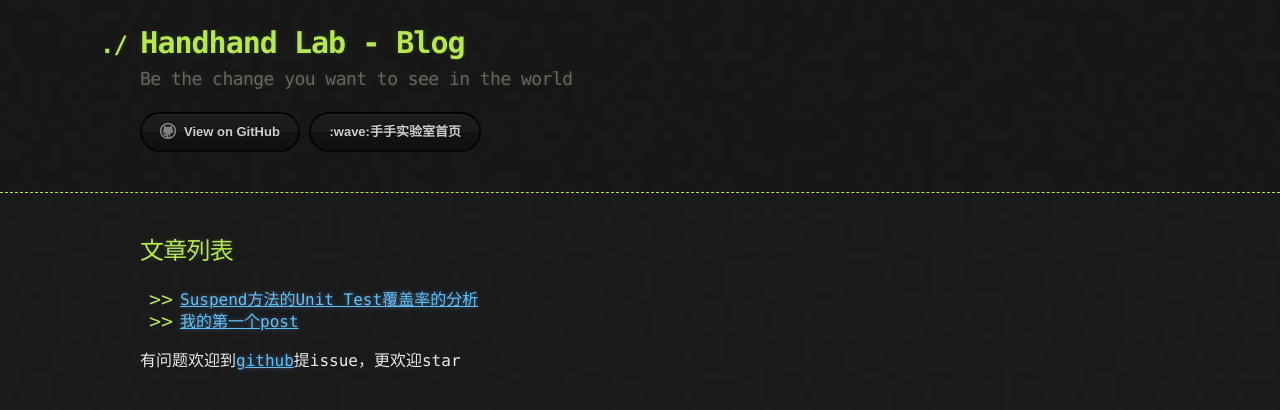
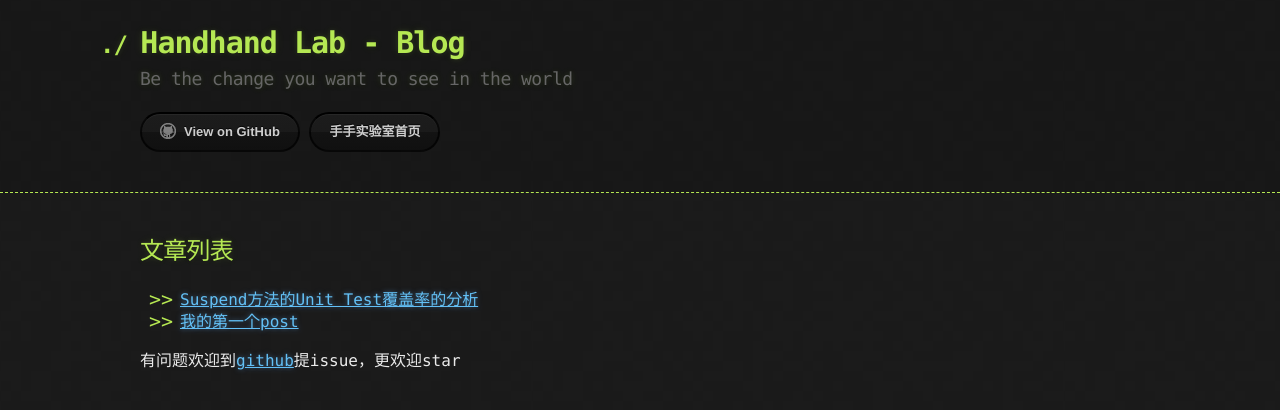
Before and after one commit to handhand/handhand.github.io, a Jekyll site: the page built from index.md, in a window 1280 px wide. Shown: the top 410 px of the page. Built offline with Jekyll 4.4.1, drawn with Linux system fonts in a browser that asks for light colours; our own code applies the rules of GitHub Pages for plain Markdown files.

Commit message:
modify button

```diff
--- a/_layouts/default.html
+++ b/_layouts/default.html
@@ -25,7 +25,7 @@
             <a href="{{ site.github.tar_url }}" class="btn">Download as .tar.gz</a>
           {% endif %}
           <a href="{{ site.github.repository_url }}" class="btn btn-github"><span class="icon"></span>View on GitHub</a>
-          <a href="https://www.handhandlab.com" class="btn">:wave:手手实验室首页</a>
+          <a href="https://www.handhandlab.com" class="btn">手手实验室首页</a>
         </section>
       </div>
     </header>
```
